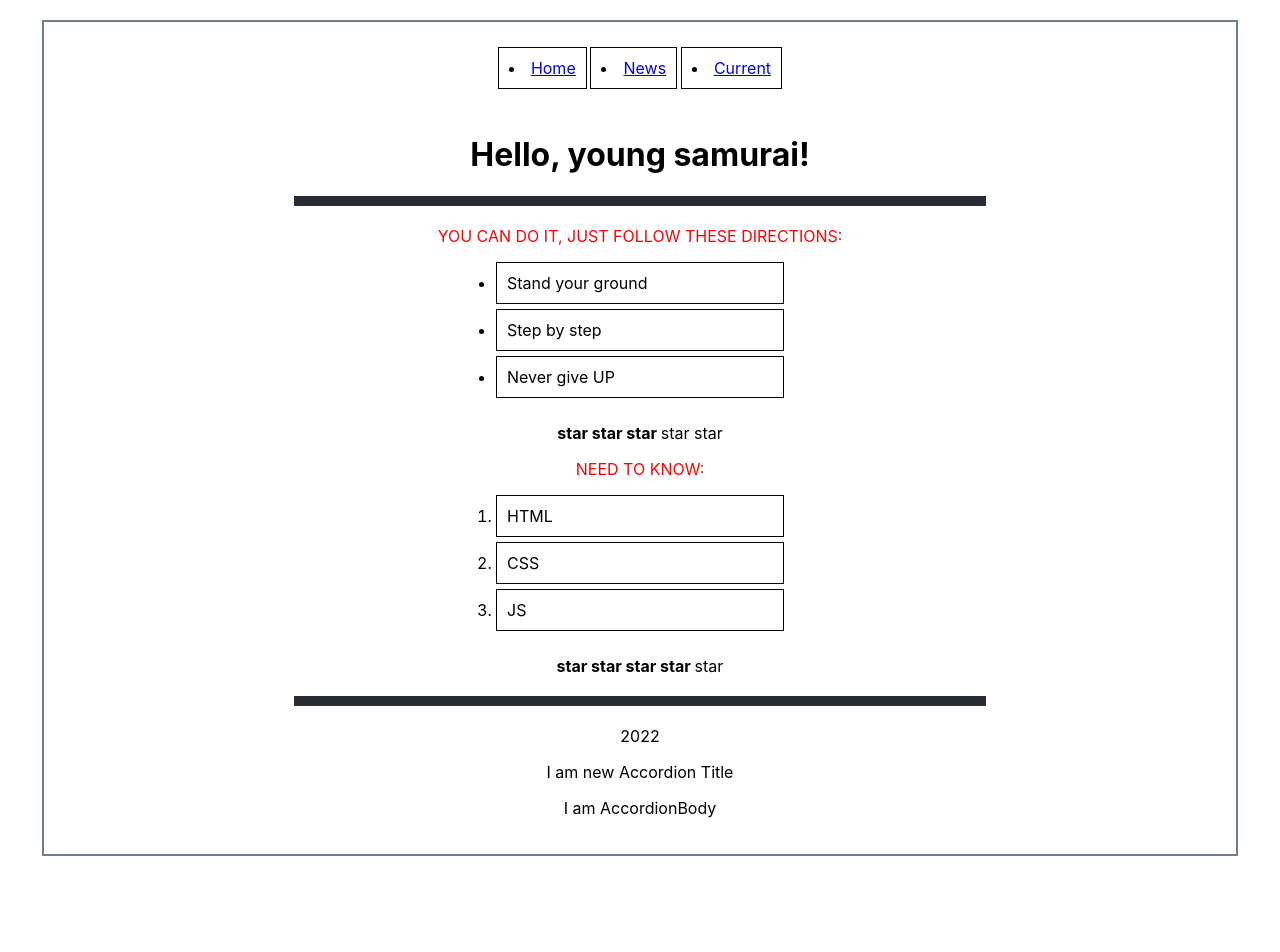
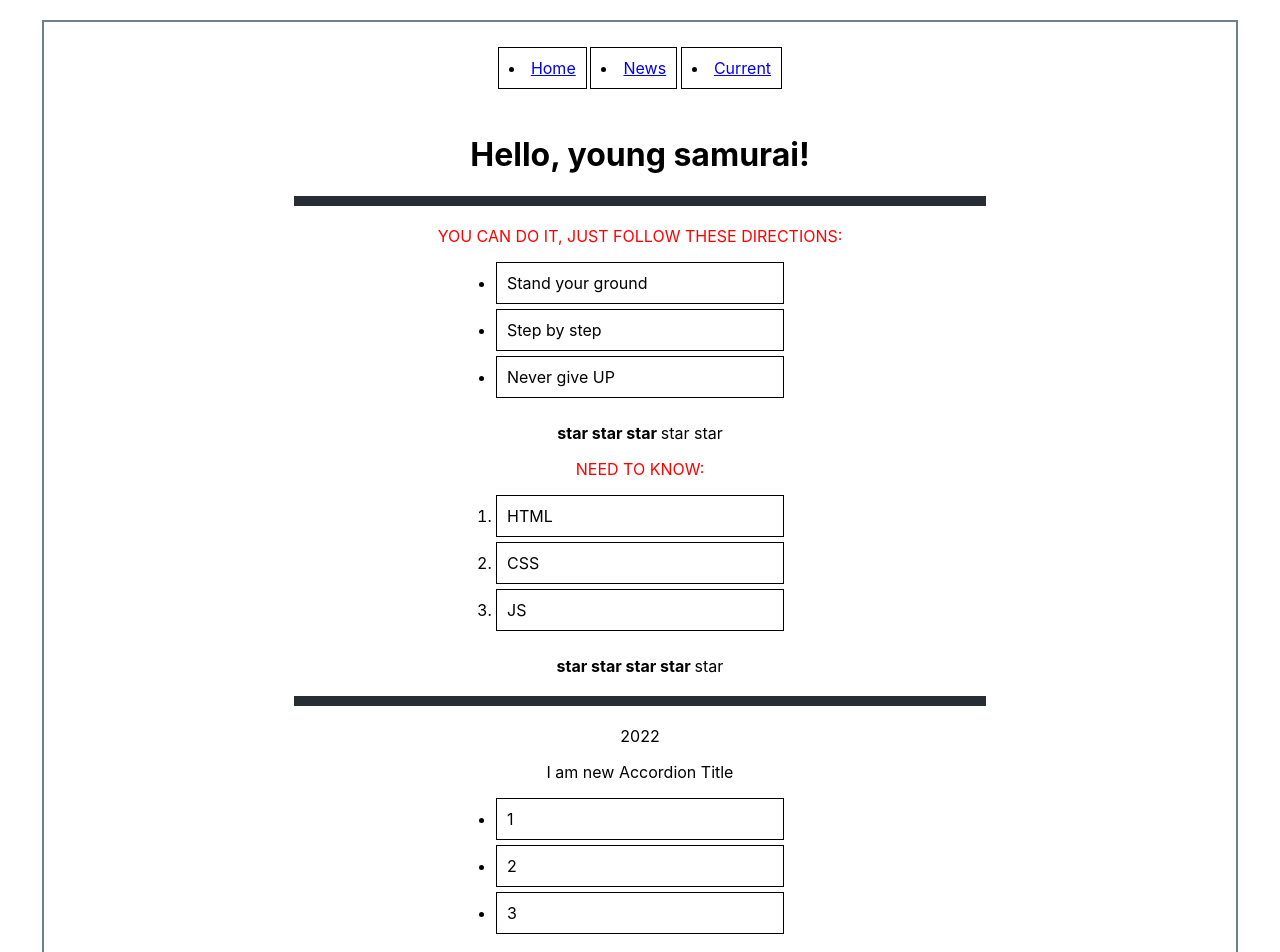
Before and after one commit to Pikadorius/samurai-way-main, a React (Create React App) app: page / in a window 1280 px wide. Shown: the top 952 px of the page. Before the commit the page ends 876 px from the top, so only its background shows below. Built offline with nearby package versions, Linux system fonts and the light colour scheme.

Commit message:
add props for Accordion and AccordionTitle

```diff
--- a/src/Components/Accordion.tsx
+++ b/src/Components/Accordion.tsx
@@ -26,7 +26,11 @@
     console.log("AccordionBody rendering")
     return (
         <div>
-            <p>I am AccordionBody</p>
+            <ul>
+                <li>1</li>
+                <li>2</li>
+                <li>3</li>
+            </ul>
         </div>
     );
 }
```
